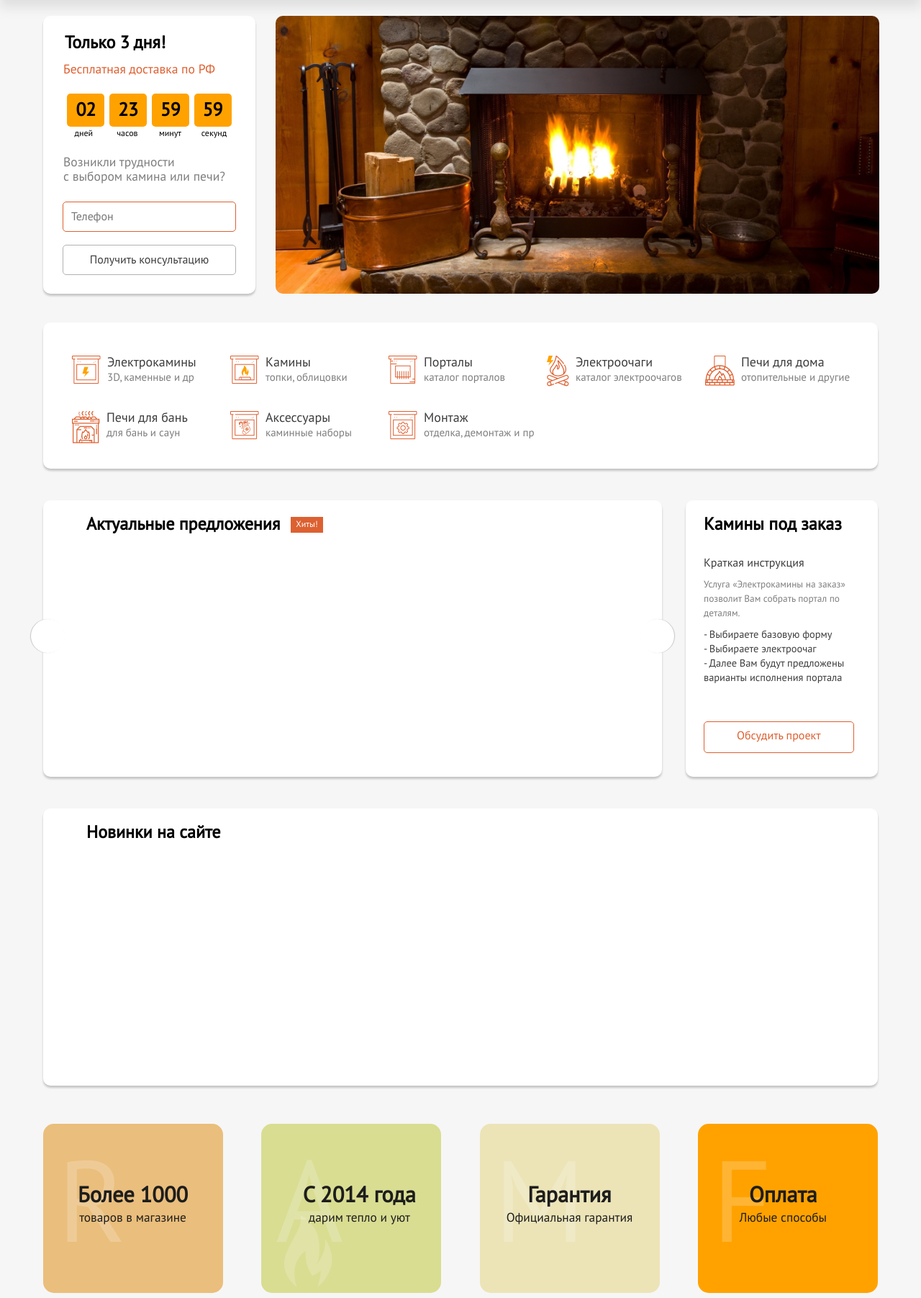
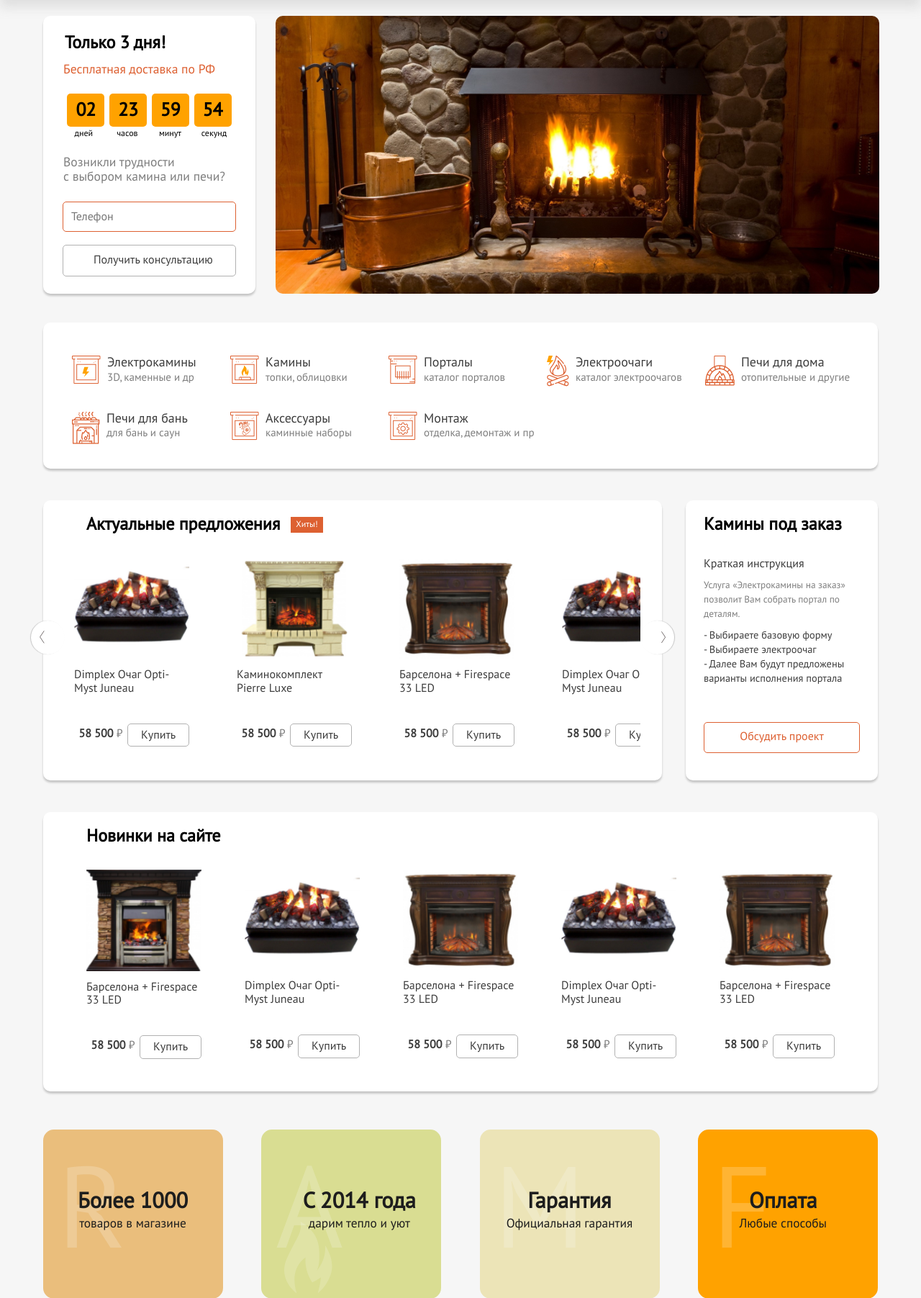
Before and after one commit to viktorShatalov/ramford-verstka, a PHP site: page / in a window 1280 px wide. Shown: the part 130-1933 px from the top of the page at 72% size. Run offline with PHP 8.4, Linux system fonts and the light colour scheme.

Commit message:
counter && animation_btn

```diff
--- a/index.html
+++ b/index.html
@@ -7,11 +7,11 @@
     <meta http-equiv="X-UA-Compatible" content="ie=edge">
     <title>Ramford</title>
     <!-- стили -->
-    <link rel="icon" type="image/png" href="">
+    <link rel="icon" type="image/png" href="img/icon-kamin.png">
     <link rel="stylesheet" href="js/slick/slick.css">
     <link rel="stylesheet" href="js/slick/slick-theme.css">
     <link rel="stylesheet" href="css/normalize.css">
-    <link rel="stylesheet" href="css/style.css">
+    <link rel="stylesheet" href="css/style.min.css">
     <!-- скрипт определения города -->
     <script src="https://api-maps.yandex.ru/2.0-stable/?load=package.standard&lang=ru-RU"
         type="text/javascript"></script>
@@ -91,7 +91,7 @@
                         <span></span>
                     </nav>
                     <div class="re-request-call">
-                        <button>Заказать звонок</button>
+                        <a href="#" class="anim_btn effekt">Заказать звонок</a>
                     </div>
                     <div class="re-cart">
                         <a href="#">
@@ -115,21 +115,21 @@
                             <h2>Только 3 дня!</h2>
                             <p>Бесплатная доставка по РФ</p>
                         </div>
-                        <div class="re-counter-timer">
+                        <div id="countdown" class="re-counter-timer">
                             <div class="re-timer_day">
-                                <span>02</span>
+                                <span class="days">02</span>
                                 <p>дней</p>
                             </div>
                             <div class="re-timer_hour">
-                                <span>23</span>
+                                <span class="hours">23</span>
                                 <p>часов</p>
                             </div>
                             <div class="re-timer_minut">
-                                <span>59</span>
+                                <span class="minutes">59</span>
                                 <p>минут</p>
                             </div>
                             <div class="re-timer_second">
-                                <span>59</span>
+                                <span class="seconds">59</span>
                                 <p>секунд</span>
                             </div>
                         </div>
@@ -138,7 +138,7 @@
                         </div>
                         <form class="re-counter-form">
                             <input type="tel" name="tel" placeholder="Телефон">
-                            <button>Получить консультацию</button>
+                            <a href="#" class="anim_btn effekt">Получить консультацию</a>
                         </form>
                     </div>
                 </div>
@@ -295,7 +295,7 @@
                                     <p><span>58 500</span> ₽</p>
                                 </div>
                                 <div class="re-item-action__btn">
-                                    <button>Купить</button>
+                                    <a href="#" class="anim_btn effekt">Купить</a>
                                 </div>
                             </div>
                         </div>
@@ -311,7 +311,7 @@
                                     <p><span>58 500</span> ₽</p>
                                 </div>
                                 <div class="re-item-action__btn">
-                                    <button>Купить</button>
+                                    <a href="#" class="anim_btn effekt">Купить</a>
                                 </div>
                             </div>
                         </div>
@@ -327,7 +327,7 @@
                                     <p><span>58 500</span> ₽</p>
                                 </div>
                                 <div class="re-item-action__btn">
-                                    <button>Купить</button>
+                                    <a href="#" class="anim_btn effekt">Купить</a>
                                 </div>
                             </div>
                         </div>
@@ -343,7 +343,7 @@
                                     <p><span>58 500</span> ₽</p>
                                 </div>
                                 <div class="re-item-action__btn">
-                                    <button>Купить</button>
+                                    <a href="#" class="anim_btn effekt">Купить</a>
                                 </div>
                             </div>
                         </div>
@@ -359,7 +359,7 @@
                                     <p><span>58 500</span> ₽</p>
                                 </div>
                                 <div class="re-item-action__btn">
-                                    <button>Купить</button>
+                                    <a href="#" class="anim_btn effekt">Купить</a>
                                 </div>
                             </div>
                         </div>
@@ -375,7 +375,7 @@
                                     <p><span>58 500</span> ₽</p>
                                 </div>
                                 <div class="re-item-action__btn">
-                                    <button>Купить</button>
+                                    <a href="#" class="anim_btn effekt">Купить</a>
                                 </div>
                             </div>
                         </div>
@@ -428,7 +428,7 @@
                                     <p><span>58 500</span> ₽</p>
                                 </div>
                                 <div class="re-item-action__btn">
-                                    <button>Купить</button>
+                                    <a href="#" class="anim_btn effekt">Купить</a>
                                 </div>
                             </div>
                         </div>
@@ -444,7 +444,7 @@
                                     <p><span>58 500</span> ₽</p>
                                 </div>
                                 <div class="re-item-action__btn">
-                                    <button>Купить</button>
+                                    <a href="#" class="anim_btn effekt">Купить</a>
                                 </div>
                             </div>
                         </div>
@@ -460,7 +460,7 @@
                                     <p><span>58 500</span> ₽</p>
                                 </div>
                                 <div class="re-item-action__btn">
-                                    <button>Купить</button>
+                                    <a href="#" class="anim_btn effekt">Купить</a>
                                 </div>
                             </div>
                         </div>
@@ -476,7 +476,7 @@
                                     <p><span>58 500</span> ₽</p>
                                 </div>
                                 <div class="re-item-action__btn">
-                                    <button>Купить</button>
+                                    <a href="#" class="anim_btn effekt">Купить</a>
                                 </div>
                             </div>
                         </div>
@@ -492,7 +492,7 @@
                                     <p><span>58 500</span> ₽</p>
                                 </div>
                                 <div class="re-item-action__btn">
-                                    <button>Купить</button>
+                                    <a href="#" class="anim_btn effekt">Купить</a>
                                 </div>
                             </div>
                         </div>
@@ -508,7 +508,7 @@
                                     <p><span>58 500</span> ₽</p>
                                 </div>
                                 <div class="re-item-action__btn">
-                                    <button>Купить</button>
+                                    <a href="#" class="anim_btn effekt">Купить</a>
                                 </div>
                             </div>
                         </div>
@@ -524,7 +524,7 @@
                                     <p><span>58 500</span> ₽</p>
                                 </div>
                                 <div class="re-item-action__btn">
-                                    <button>Купить</button>
+                                    <a href="#" class="anim_btn effekt">Купить</a>
                                 </div>
                             </div>
                         </div>
--- a/scss/_header.scss
+++ b/scss/_header.scss
@@ -1,8 +1,8 @@
-.re-header{
-    position: sticky;
-    top: -41px;
-    z-index: 2;
-}
+// .re-header{
+//     position: sticky;
+//     top: -41px;
+//     z-index: 2;
+// }
 .re-header-row__top{
     background-color: $color_vanilla;
     .re-conteiner{
@@ -140,14 +140,10 @@
 }
 .re-request-call{
     padding: 23px 26px 0;
-    button{
+    a.anim_btn:link, a.anim_btn:visited {
+        max-width: 128px;
         padding: 7px 30px;
         font-size: 1.125em;
-        width: 100%;
-        @include button;
-    }
-    button:hover{
-        @include button_hover;
     }
 }
 .re-cart{
--- a/scss/_main.scss
+++ b/scss/_main.scss
@@ -57,13 +57,9 @@
         padding: 11px 0 11px 11px;
         margin: 0 0 18px;
     }
-    button{
-        @include button;
-        padding: 11px 0;
-        width: 241px;
-    }
-    button:hover{
-        @include button_hover;
+    a.anim_btn:link, a.anim_btn:visited {
+        padding: 11px 31px 13px 42px;
+        max-width: 166px;
     }
 }
 .re-info-slider{
--- a/scss/_media.scss
+++ b/scss/_media.scss
@@ -1,6 +1,9 @@
 @media (max-width: 767px){
     html{
         overflow-x: hidden;
+    }
+    .re-header{
+        top: 0;
     }
     .re-header-row__top,
     .re-header-menu,
@@ -123,6 +126,26 @@
             }
         }
     }
+    .re-formApplication-content{
+           .re-content-title{
+               h2{
+                margin: 0 auto 56px;
+                text-align: center;
+               }
+               h2::after{
+                top: 35px;
+                left: 24px;
+            }
+        }
+    }
+    .re-form-textarea{
+        textarea{
+            width: 207px;
+        }
+    }
+    .re-formApplication-right{
+        margin: 0 auto -4px;
+    }
 }
 
 @media (max-width: 425px){
@@ -196,4 +219,9 @@
     .re-info-slider{
         margin: 0 auto 25px;
     }
+    .re-form-input{
+        input{
+            margin: 0 35px 18px;
+        }
+    }
 }
--- a/scss/_mixin.scss
+++ b/scss/_mixin.scss
@@ -9,21 +9,38 @@
     flex-wrap:wrap;
 }
 @mixin transition{
-    transition: 0.5s ease;
+    transition: all 0.3s ease;
+}
+@mixin transform {
+    transform: translateX(-50%) translateY(-50%) rotate(45deg);
 }
 @mixin button{
     background-color: $color_white;
     border: 1px solid rgba(177,177,177,100%);
     border-radius: 5px;
     color: $color_text_menu;
-    outline: none;
+    position: relative;
+    display: block;
+    width: 100%;
+    z-index: 1;
+    overflow: hidden;
     @include transition;
     cursor: pointer;
+}
+@mixin a_after {
+    content: "";
+    position: absolute;
+    background: none repeat scroll 0 0 $color_vanilla;
+    height: 0%;
+    left: 50%;
+    top: 50%;
+    width: 100%;
+    z-index: -1;
+    @include transition;
 }
 @mixin button_hover{
     background-color:  $color_vanilla;
     color: $color_white;
-    border: 1px solid transparent;
 }
 @mixin background {
     background-color: $color_white;
--- a/scss/_settings.scss
+++ b/scss/_settings.scss
@@ -1,3 +1,4 @@
+@import '_mixin';
 *{
     margin: 0 auto;
 }
@@ -13,6 +14,22 @@
     text-decoration: none;
     color: $color_white;
 }
+a.anim_btn:link, a.anim_btn:visited {
+    @include button;
+    @include transition;
+}
+a.anim_btn:link:after, a.anim_btn:visited:after {
+    @include a_after;
+}
+a.anim_btn:link:hover:after, a.anim_btn:visited:hover:after {
+    height: 500%;
+}
+a.anim_btn:link:hover, a.anim_btn:visited:hover{
+    color: $color_white;
+}
+a.anim_btn.effekt:after {
+    @include transform;
+}
 ul{
     padding: 0;
     li{
```
Also changed, not shown: other parts of scss/_main.scss (+9 -15 lines), js/script.js (+47 -4 lines), css/style.min.css, 2 other files. Lines whose indentation alone changed are shown as unchanged.
